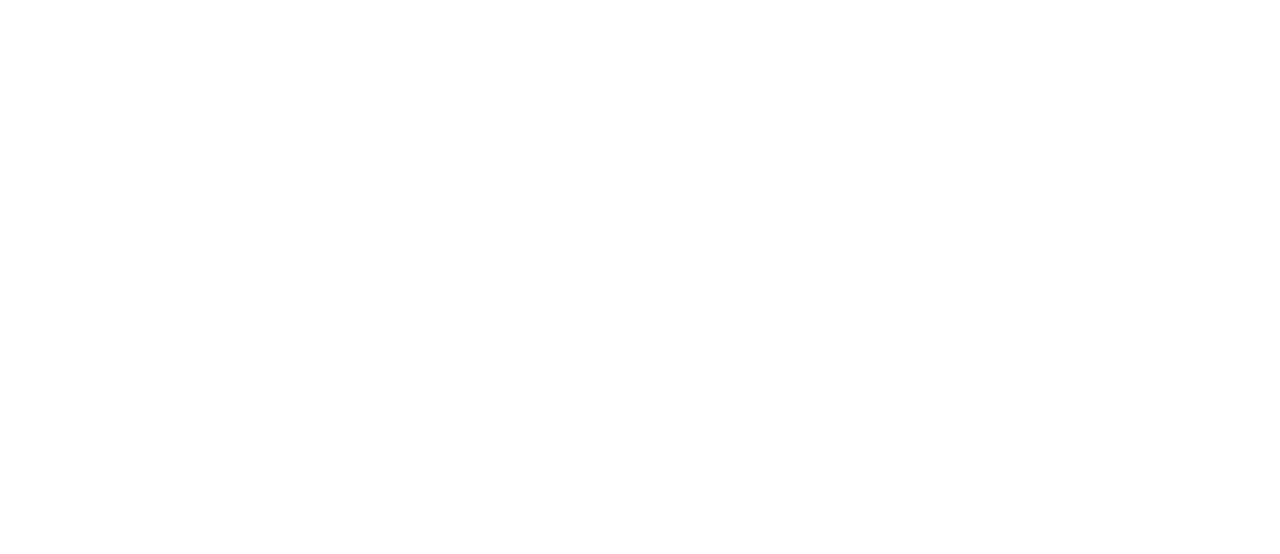
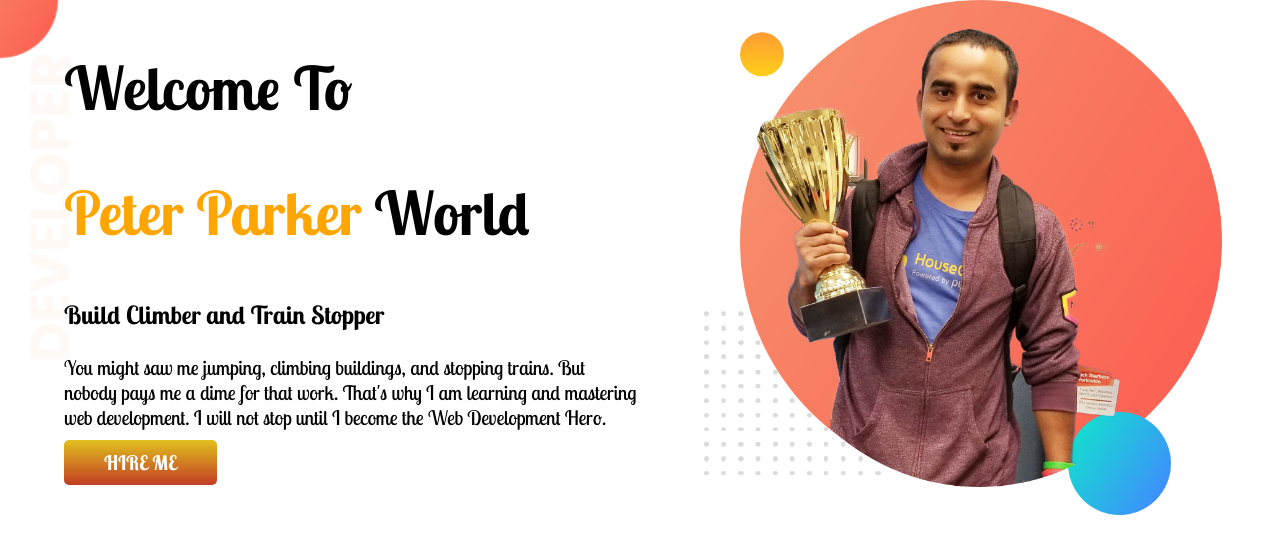
Before and after one commit to mdshakil-ctg/portfolio, a plain HTML site: page index.html in a window 1280 px wide. Drawn offline with Linux system fonts and the light colour scheme.

Commit message:
some image added

```diff
--- a/index.html
+++ b/index.html
@@ -5,8 +5,23 @@
     <meta http-equiv="X-UA-Compatible" content="IE=edge">
     <meta name="viewport" content="width=device-width, initial-scale=1.0">
     <title>portfolio</title>
+    <link rel="preconnect" href="https://fonts.googleapis.com">
+    <link rel="preconnect" href="https://fonts.gstatic.com" crossorigin>
+    <link href="https://fonts.googleapis.com/css2?family=Lobster+Two:ital,wght@0,400;0,700;1,400;1,700&display=swap" rel="stylesheet">
+    <link rel="stylesheet" href="style.css">
 </head>
 <body>
-
+    <section class="mysection">
+        <div class="col-50">
+            <h1>Welcome To</h1>
+            <h1><span class="org-clr">Peter Parker</span> World</h1>
+            <h3>Build Climber and Train Stopper</h3>
+            <p>You might saw me jumping, climbing buildings, and stopping trains. But nobody pays me a dime for that work. That's why I am learning and mastering web development. I will not stop until I become the Web Development Hero.</p>
+            <a class="link-button" href="https://www.linkedin.com/in/md-shakil-856a61198/" target="_blank">HIRE ME</a>
+        </div>
+        <div class="col-50">
+            <img src="images/jhankar.png" alt="">
+        </div>
+    </section>
 </body>
 </html>
--- a/style.css
+++ b/style.css
@@ -0,0 +1,39 @@
+body{
+    font-family: 'Lobster Two', cursive;
+    margin: 0;
+}
+.col-50{
+    width: 50%;
+    padding-left: 5%;
+}
+.mysection{
+    display: flex;
+    background-image: url(images/top-banner.png);
+    background-repeat: no-repeat;
+
+}
+.mysection h1{
+    font-size: 60px;
+}
+.mysection h3{
+    font-size: 25px;
+}
+.mysection p{
+    font-size: 20px;
+}
+.org-clr{
+    color: orange;
+}
+.col-50 img{
+    width: 90%;
+}
+.link-button{
+    text-decoration: none ;
+    font-size: 20px;
+    color: #fff;
+    background-image: linear-gradient(rgb(224, 192, 29),rgb(194, 61, 37));
+    padding: 10px 40px;
+    border-radius: 5px;
+    color: #fff;
+    font-weight: 800;
+}
```
Also changed, not shown: images/dream-bg.png (added), images/exp-bg.png (added), images/jhankar.png (added), images/jhankar2.png (added), images/my-bg.png (added), images/my-bg2.png (added), images/top-banner.png (added).
